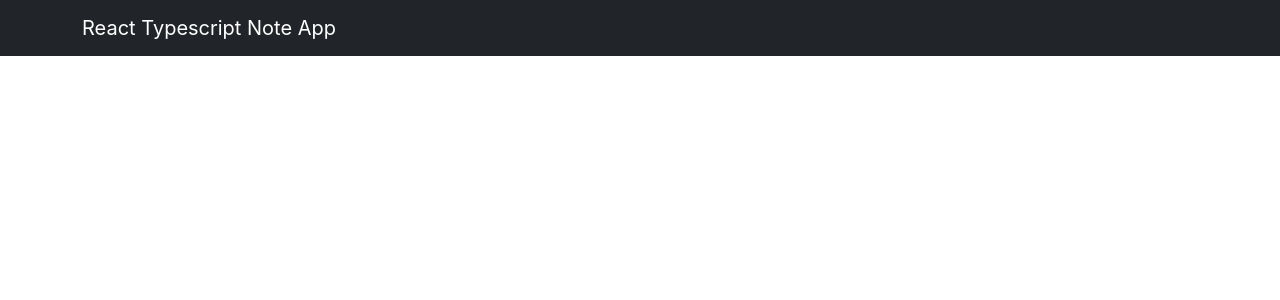
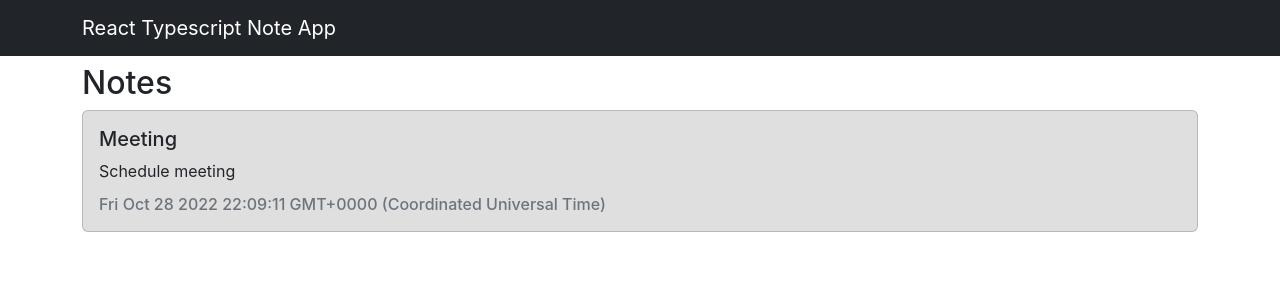
Before and after one commit to steven94le/react-typescript-noteapp, a React (Create React App) app: page / in a window 1280 px wide. Shown: the top 300 px of the page. Built offline with nearby package versions, Linux system fonts and the light colour scheme.

Commit message:
setup note list and note structure

```diff
--- a/src/App.tsx
+++ b/src/App.tsx
@@ -1,8 +1,33 @@
+import { useState } from "react";
+import { Col, Container, Row } from "react-bootstrap";
 import "./App.css";
 import Header from "./components/Header";
+import NotesList from "./components/NotesList";
+import { Note } from "./models/note.model";
 
 const App = () => {
-  return <Header />;
+  const [notes, setNotes] = useState<Note[]>([
+    {
+      id: new Date().toString(),
+      title: "Meeting",
+      text: "Schedule meeting",
+      color: "#dfdfdf",
+      date: new Date().toString(),
+    },
+  ]);
+
+  return (
+    <>
+      <Header />
+      <Container className="mt-5">
+        <Row>
+          <Col>
+            <NotesList notes={notes} />
+          </Col>
+        </Row>
+      </Container>
+    </>
+  );
 };
 
 export default App;
--- /dev/null
+++ b/src/components/Notes.tsx
@@ -0,0 +1,23 @@
+import * as React from "react";
+import { Card } from "react-bootstrap";
+import { Note } from "../models/note.model";
+
+interface INotesProps {
+  note: Note;
+}
+
+const Notes: React.FC<INotesProps> = ({ note }) => {
+  return (
+    <div className="mb-3">
+      <Card style={{ backgroundColor: note.color }}>
+        <Card.Body>
+          <Card.Title>{note.title}</Card.Title>
+          <Card.Text>{note.text}</Card.Text>
+          <Card.Subtitle className="text-muted">{note.date}</Card.Subtitle>
+        </Card.Body>
+      </Card>
+    </div>
+  );
+};
+
+export default Notes;
--- /dev/null
+++ b/src/components/NotesList.tsx
@@ -0,0 +1,24 @@
+import * as React from "react";
+import { Note } from "../models/note.model";
+import Notes from "./Notes";
+
+interface INotesListProps {
+  notes: Note[];
+}
+
+const NotesList: React.FC<INotesListProps> = ({ notes }) => {
+  const renderNotes = (): JSX.Element[] => {
+    return notes.map((note) => {
+      return <Notes key={note.id} note={note} />;
+    });
+  };
+
+  return (
+    <>
+      <h2 className="mt-3">Notes</h2>
+      <div>{renderNotes()}</div>
+    </>
+  );
+};
+
+export default NotesList;
```
